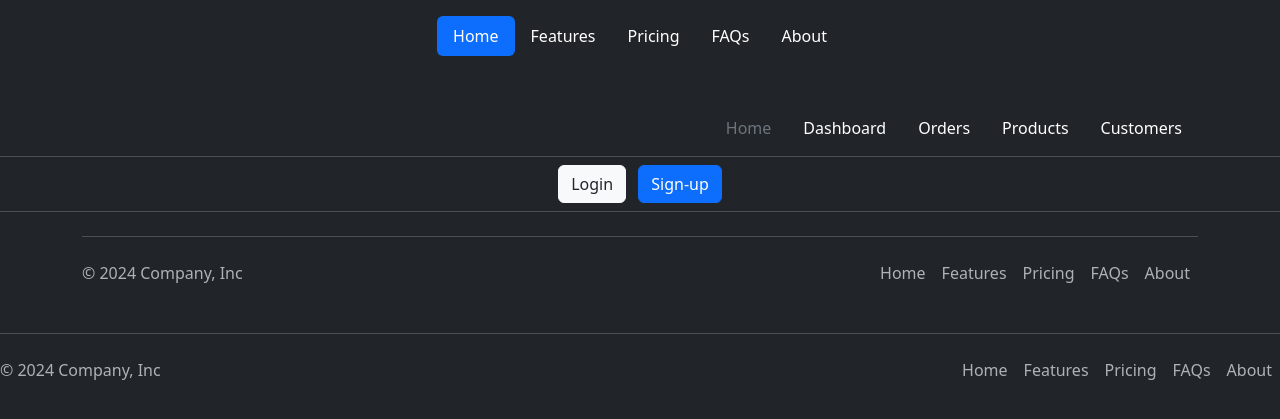
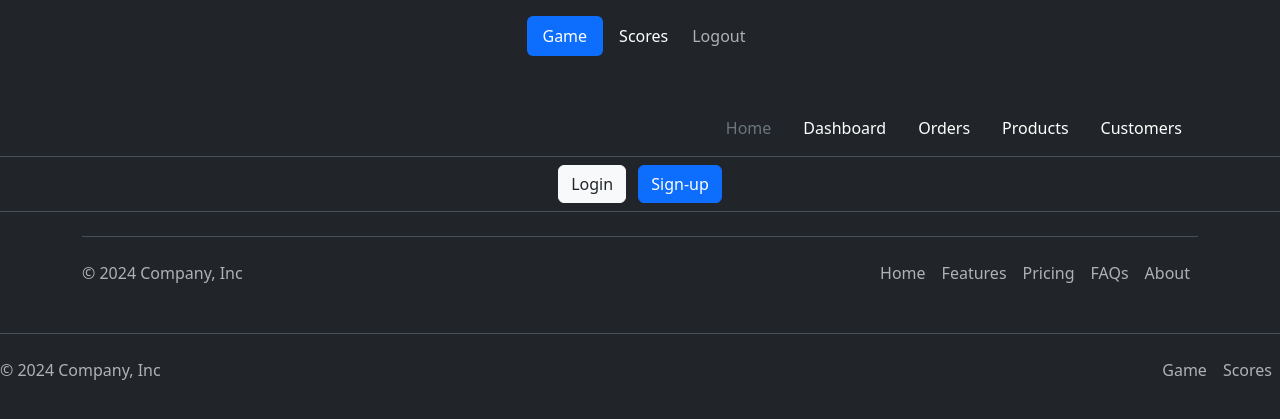
Before and after one commit to bourtitom/memaudit, a Symfony app: template templates/user/index.html.twig in a window 1280 px wide. Shown: the top 419 px of the page. Run offline with Twig, Linux system fonts and the light colour scheme; the template is opened without the code that fills it, so the values that code supplies are empty; some libraries are stand-ins or nearby versions.

Commit message:
vhangement

```diff
--- a/templates/base.html.twig
+++ b/templates/base.html.twig
@@ -18,11 +18,13 @@
 <div class="container">
     <header class="d-flex justify-content-center py-3">
       <ul class="nav nav-pills ">
-        <li class="nav-item"><a href="#" class="nav-link active text-white" aria-current="page">Home</a></li>
-        <li class="nav-item"><a href="#" class="nav-link text-white">Features</a></li>
-        <li class="nav-item"><a href="#" class="nav-link text-white">Pricing</a></li>
-        <li class="nav-item"><a href="#" class="nav-link text-white">FAQs</a></li>
-        <li class="nav-item"><a href="#" class="nav-link text-white">About</a></li>
+        <li class="nav-item"><a href="#" class="nav-link active text-white" aria-current="page">Game</a></li>
+        <li class="nav-item"><a href="#" class="nav-link text-white">Scores</a></li>
+         {% if is_granted('ROLE_ADMIN') %}
+      <li class="nav-item"><a href="#" class="nav-link px-2 text-body-secondary">List User</a></li>
+      <li class="nav-item"><a href="#" class="nav-link px-2 text-body-secondary">Add user</a></li>
+      {% endif %}
+      <li class="nav-item"><a href="/logout" class="nav-link px-2 text-body-secondary">Logout</a></li>
       </ul>
     </header>
   </div>
@@ -40,11 +42,13 @@
     </a>
 
     <ul class="nav col-md-4 justify-content-end">
-      <li class="nav-item"><a href="#" class="nav-link px-2 text-body-secondary">Home</a></li>
-      <li class="nav-item"><a href="#" class="nav-link px-2 text-body-secondary">Features</a></li>
-      <li class="nav-item"><a href="#" class="nav-link px-2 text-body-secondary">Pricing</a></li>
-      <li class="nav-item"><a href="#" class="nav-link px-2 text-body-secondary">FAQs</a></li>
-      <li class="nav-item"><a href="#" class="nav-link px-2 text-body-secondary">About</a></li>
+      <li class="nav-item"><a href="#" class="nav-link px-2 text-body-secondary">Game</a></li>
+      <li class="nav-item"><a href="#" class="nav-link px-2 text-body-secondary">Scores</a></li>
+      {% if is_granted('ROLE_ADMIN') %}
+      <li class="nav-item"><a href="#" class="nav-link px-2 text-body-secondary">List User</a></li>
+      <li class="nav-item"><a href="#" class="nav-link px-2 text-body-secondary">Add user</a></li>
+      {% endif %}
+
     </ul>
   </footer>
 
```
Also changed, not shown: 2 other files.
